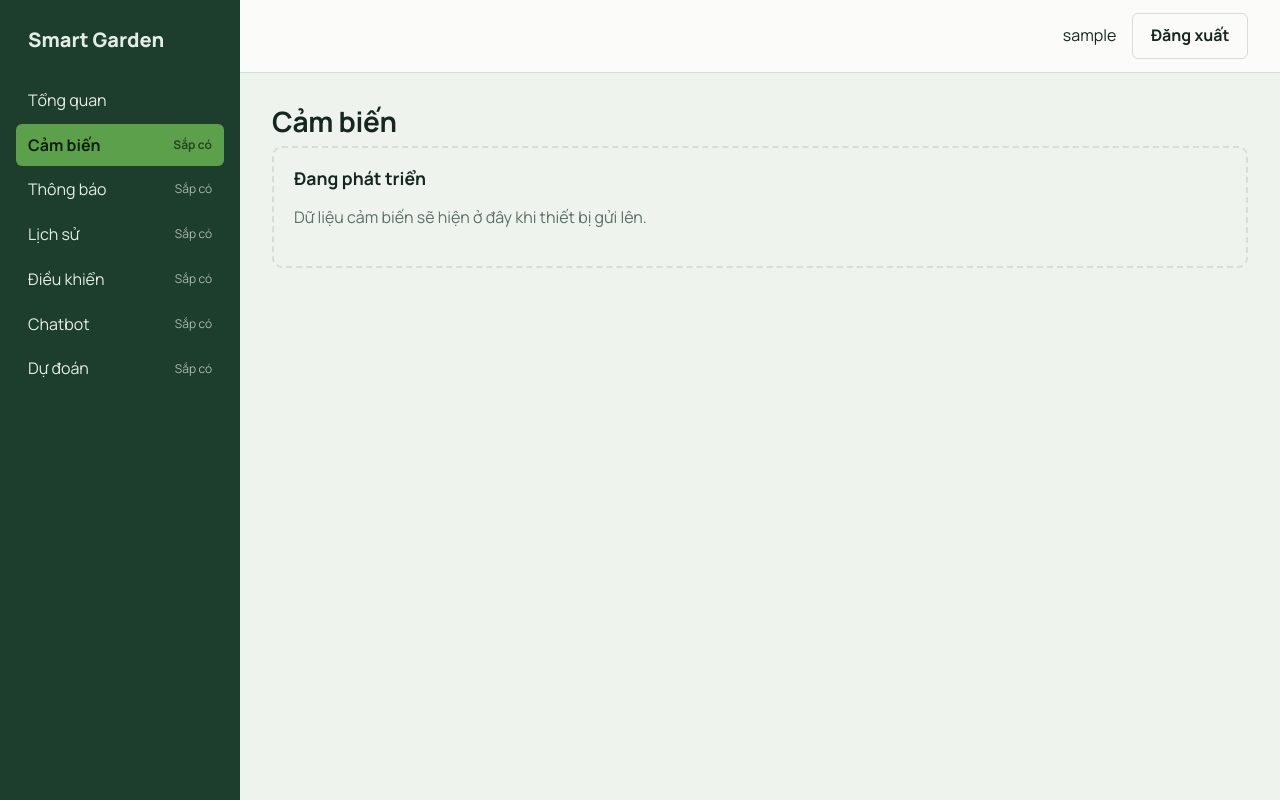
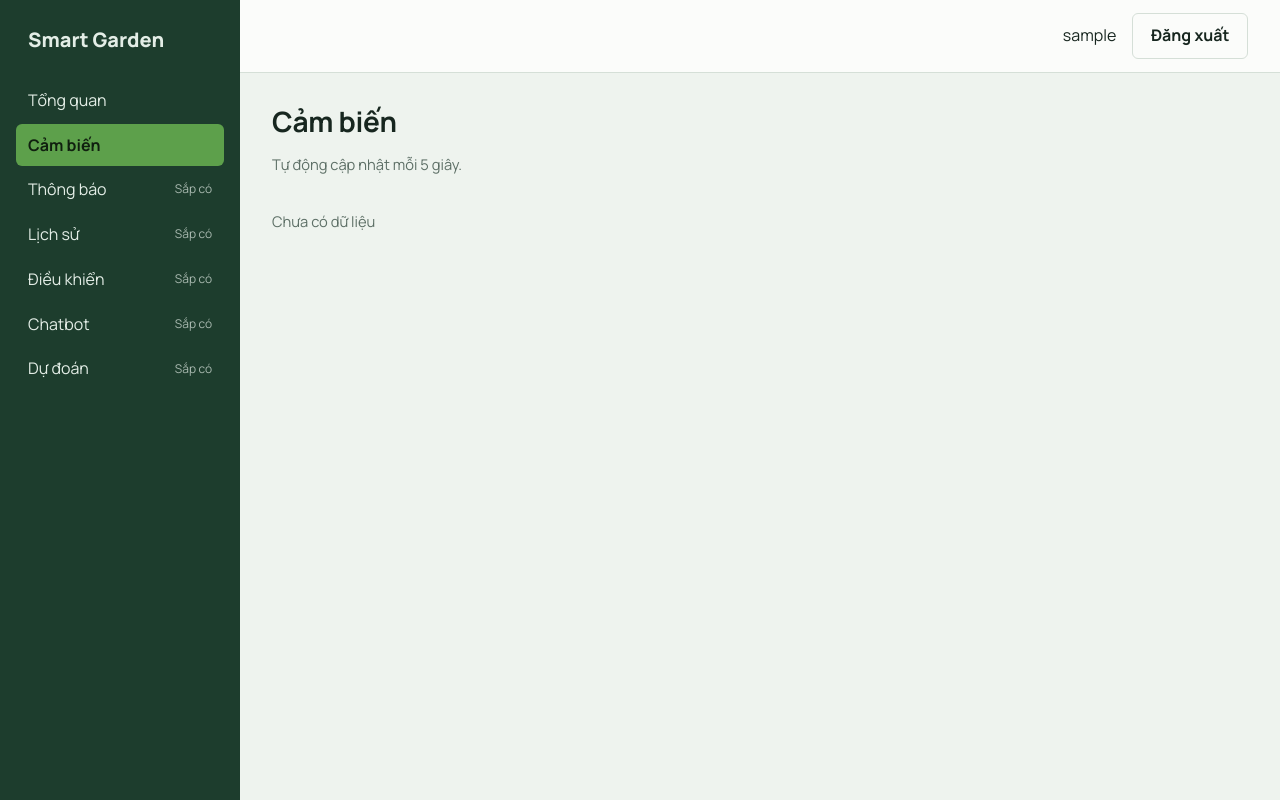
Before and after one commit to Jukati18/Smart-garden, a Flask app: page /sensors in a window 1280 px wide. Run offline with Flask 3, Linux system fonts and the light colour scheme; the visitor is signed in with stand-in values (Sample User, id 1); data comes from the database, SQL or seed files in the repository; data that the repository does not hold is empty.

Commit message:
feat(web): thêm trang Cảm biến thật và API JSON tự làm mới mỗi 5 giây

```diff
--- a/routes/main.py
+++ b/routes/main.py
@@ -1,6 +1,9 @@
 """Các trang sau đăng nhập: Dashboard + các trang chừa chỗ cho chức năng sau."""
-from flask import Blueprint, g, redirect, render_template, url_for
+from datetime import datetime, timedelta  # Đổi giờ UTC -> giờ Việt Nam
 
+from flask import Blueprint, g, jsonify, redirect, render_template, url_for  # Thêm jsonify
+
+import models  # Để gọi models.get_latest_readings()
 from security import login_required
 
 bp = Blueprint("main", __name__)
@@ -9,13 +12,44 @@ bp = Blueprint("main", __name__)
 # ready=False -> hiện nhãn "Sắp có". Khi làm xong 1 trang, đổi thành True.
 NAV = [
     {"endpoint": "main.dashboard", "label": "Tổng quan", "ready": True},
-    {"endpoint": "main.sensors", "label": "Cảm biến", "ready": False},          # YCNC 2
+    {"endpoint": "main.sensors", "label": "Cảm biến", "ready": True},           # False -> True (YCNC 2)
     {"endpoint": "main.notifications", "label": "Thông báo", "ready": False},   # YCNC 6
     {"endpoint": "main.history", "label": "Lịch sử", "ready": False},           # YCNC 4, 5 (thành viên khác)
     {"endpoint": "main.control", "label": "Điều khiển", "ready": False},        # YCNC 3 (thành viên khác)
     {"endpoint": "main.chatbot", "label": "Chatbot", "ready": False},           # YCNC 8 (thành viên khác)
     {"endpoint": "main.predict", "label": "Dự đoán", "ready": False},           # YCNC 11 (thành viên khác)
 ]
+
+# Tên hiển thị + đơn vị (TÙY CHỌN). Loại cảm biến không có trong dict vẫn hiện bình thường
+# bằng chính sensor_type, nên thêm cảm biến mới KHÔNG bắt buộc sửa chỗ này.
+SENSOR_META = {
+    "soil_moisture": {"label": "Độ ẩm đất", "unit": "%"},
+    "temperature": {"label": "Nhiệt độ", "unit": "°C"},
+    "light": {"label": "Ánh sáng", "unit": "lux"},
+}
+
+
+# Created_at trong DB là giờ UTC, cộng 7 tiếng để hiển thị giờ Việt Nam.
+def _to_local(created_at):
+    utc = datetime.strptime(created_at, "%Y-%m-%d %H:%M:%S")
+    return (utc + timedelta(hours=7)).strftime("%H:%M:%S %d/%m/%Y")
+
+
+# Đổi các dòng sqlite3.Row thành list dict thuần.
+# Dùng chung cho trang HTML và API JSON, vì sqlite3.Row không tự chuyển thành JSON được.
+def _latest_for_view():
+    result = []
+    for row in models.get_latest_readings():
+        meta = SENSOR_META.get(row["sensor_type"], {})
+        result.append({
+            "sensor_type": row["sensor_type"],
+            "label": meta.get("label", row["sensor_type"]),  # không có tên đẹp thì dùng sensor_type
+            "value": round(row["value"], 1),
+            "unit": meta.get("unit", ""),
+            "device_id": row["device_id"],
+            "created_at": _to_local(row["created_at"]),
+        })
+    return result
 
 
 @bp.route("/")
@@ -29,10 +63,24 @@ def dashboard():
     return render_template("dashboard.html")
 
 
+# Trang Cảm biến thật (YCNC 2: input -> web frontend). Endpoint tự đặt tên là "main.sensors".
+@bp.route("/sensors")
+@login_required
+def sensors():
+    # Server render sẵn lần đầu để trang có nội dung ngay, JS chỉ lo cập nhật sau đó
+    return render_template("sensors.html", readings=_latest_for_view())
+
+
+# API JSON cho JavaScript gọi mỗi 5 giây.
+@bp.route("/api/sensors/latest")
+@login_required
+def api_sensors_latest():
+    return jsonify(_latest_for_view())
+
+
 # Trang chừa chỗ: slug -> (tiêu đề, mô tả). Ai làm tính năng nào thì thay view tương ứng
 # bằng một hàm riêng + template riêng, rồi xoá mục đó khỏi dict này.
 PLACEHOLDERS = {
-    "sensors": ("Cảm biến", "Dữ liệu cảm biến sẽ hiện ở đây khi thiết bị gửi lên."),
     "notifications": ("Thông báo", "Cài đặt ngưỡng và xem lịch sử thông báo gửi về điện thoại."),
     "history": ("Lịch sử", "Biểu đồ dữ liệu theo thời gian."),
     "control": ("Điều khiển", "Bật tắt thiết bị từ web."),
--- a/static/css/style.css
+++ b/static/css/style.css
@@ -85,3 +85,6 @@ input { width: 100%; font: inherit; padding: .6rem .75rem; border: 1px solid var
   .auth-side { padding: 1.5rem; }
   .auth-side h1 { font-size: 1.6rem; max-width: none; }
 }
+
+/* Số đo lớn trên thẻ cảm biến, dùng màu rêu có sẵn */
+.sensor-value { font-size: 2rem; font-weight: 800; color: var(--moss); margin: .25rem 0; }
--- /dev/null
+++ b/templates/sensors.html
@@ -0,0 +1,75 @@
+{# Trang Cảm biến thật, kế thừa khung sidebar từ layout.html #}
+{% extends "layout.html" %}
+{% block title %}Cảm biến - Smart Garden{% endblock %}
+{% block content %}
+<h1>Cảm biến</h1>
+<p class="meta">Tự động cập nhật mỗi 5 giây. <span id="last-update"></span></p>
+
+{# TJinja render sẵn lần đầu; JS bên dưới sẽ thay nội dung vùng này mỗi 5 giây #}
+<div class="grid" id="sensor-grid">
+  {% for r in readings %}
+  <section class="card">
+    <h2>{{ r.label }}</h2>
+    <p class="sensor-value">{{ r.value }} <span class="meta">{{ r.unit }}</span></p>
+    <p class="meta">Thiết bị: {{ r.device_id }} · Đo lúc: {{ r.created_at }}</p>
+  </section>
+  {% else %}
+  <p class="meta">Chưa có dữ liệu</p>
+  {% endfor %}
+</div>
+
+{# JavaScript tự làm mới bằng fetch (không reload cả trang) #}
+<script>
+  const API_URL = "{{ url_for('main.api_sensors_latest') }}";
+  const grid = document.getElementById("sensor-grid");
+  const lastUpdate = document.getElementById("last-update");
+
+  // Dựng 1 thẻ bằng createElement + textContent (KHÔNG dùng innerHTML) để chống XSS,
+  // vì sensor_type/device_id đến từ thiết bị bên ngoài, không đáng tin.
+  function makeCard(r) {
+    const card = document.createElement("section");
+    card.className = "card";
+    const title = document.createElement("h2");
+    title.textContent = r.label;
+    const value = document.createElement("p");
+    value.className = "sensor-value";
+    value.textContent = r.value + " ";
+    const unit = document.createElement("span");
+    unit.className = "meta";
+    unit.textContent = r.unit;
+    value.appendChild(unit);
+    const info = document.createElement("p");
+    info.className = "meta";
+    info.textContent = "Thiết bị: " + r.device_id + " · Đo lúc: " + r.created_at;
+    card.append(title, value, info);
+    return card;
+  }
+
+  function render(list) {
+    grid.replaceChildren();                    // xóa các thẻ cũ
+    if (list.length === 0) {                   // chưa có dữ liệu
+      const p = document.createElement("p");
+      p.className = "meta";
+      p.textContent = "Chưa có dữ liệu";
+      grid.appendChild(p);
+      return;
+    }
+    list.forEach(r => grid.appendChild(makeCard(r)));
+  }
+
+  async function refresh() {
+    try {
+      const res = await fetch(API_URL, { headers: { "Accept": "application/json" } });
+      // Hết phiên đăng nhập: server redirect sang /login, fetch tự đi theo -> đưa người dùng về đó
+      if (res.redirected) { window.location.href = res.url; return; }
+      if (!res.ok) throw new Error("HTTP " + res.status);
+      render(await res.json());
+      lastUpdate.textContent = "Cập nhật lúc " + new Date().toLocaleTimeString("vi-VN");
+    } catch (err) {
+      lastUpdate.textContent = "Mất kết nối, đang thử lại...";   // lỗi mạng: lần sau thử tiếp
+    }
+  }
+
+  setInterval(refresh, 5000);   // lặp lại mỗi 5000 ms
+</script>
+{% endblock %}
```
